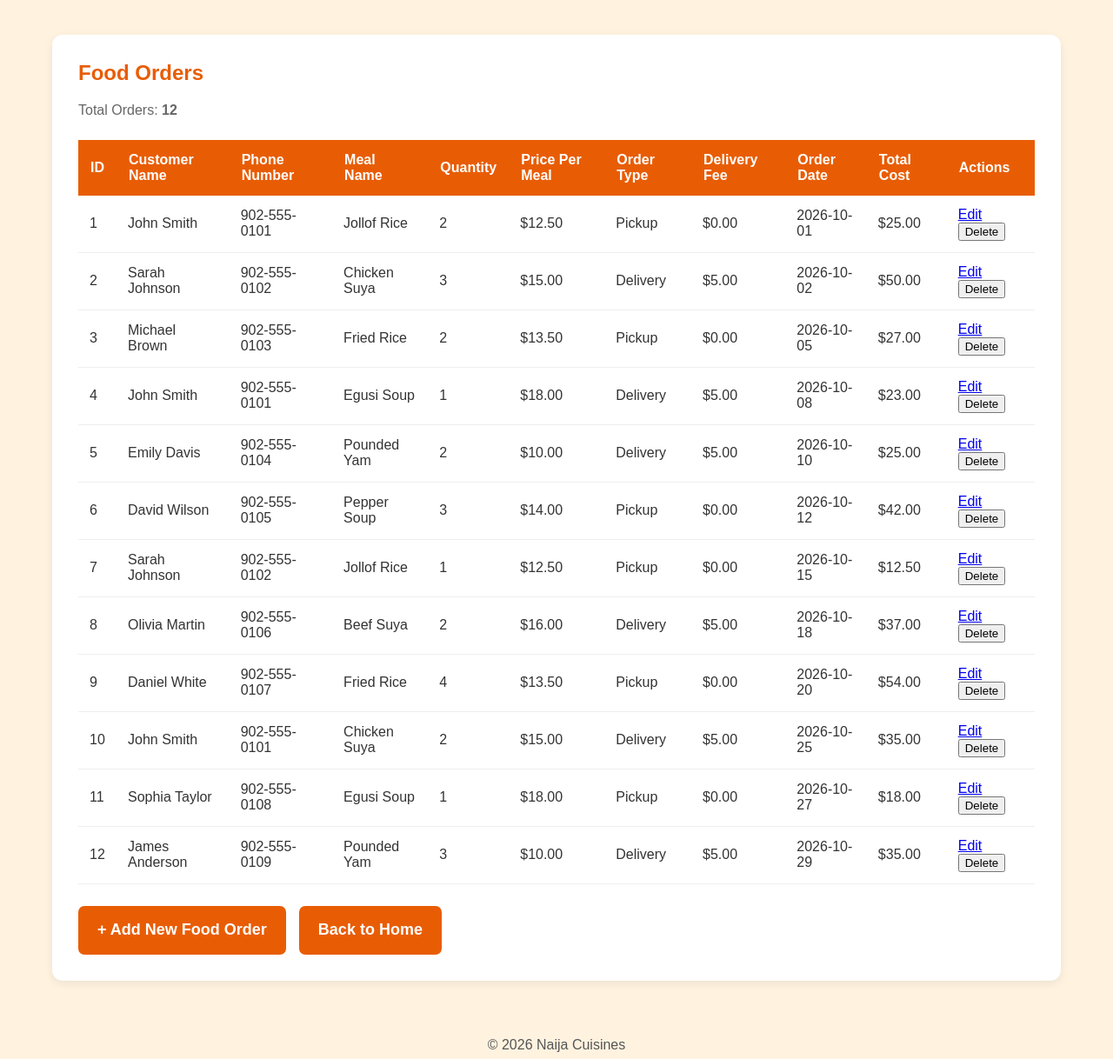
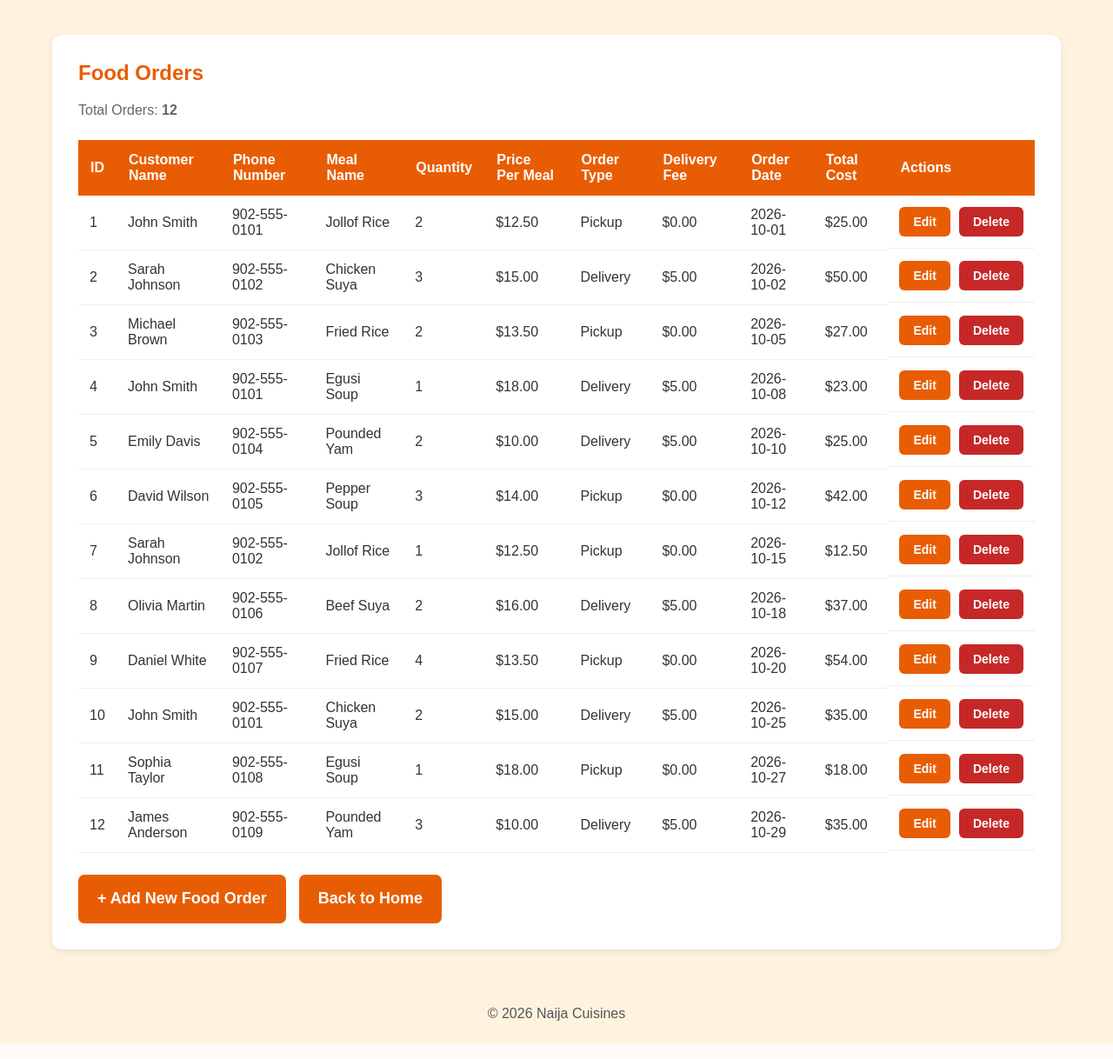
Before and after one commit to taba2517/cis2232_f26_project_abacousnac_thomal, a Spring Boot app: page /orders in a window 1280 px wide. Shown: the part 130-1348 px from the top of the page at 87% size. Run offline with Spring Boot 4, Linux system fonts and the light colour scheme; data comes from the database, SQL or seed files in the repository.

Commit message:
S3_V8 (S3 Complete)

```diff
--- a/Project/food_order_app/src/main/resources/templates/food-orders.html
+++ b/Project/food_order_app/src/main/resources/templates/food-orders.html
@@ -141,6 +141,48 @@
                 width: 100%;
             }
         }
+
+        .action-buttons {
+            display: flex;
+            align-items: center;
+            gap: 10px;
+        }
+
+        .edit-button,
+        .delete-button {
+            display: inline-flex;
+            align-items: center;
+            justify-content: center;
+            padding: 9px 16px;
+            border: none;
+            border-radius: 6px;
+            font-size: 14px;
+            font-weight: bold;
+            text-decoration: none;
+            cursor: pointer;
+        }
+
+        .edit-button {
+            background-color: #E85D04;
+            color: white;
+        }
+
+        .delete-button {
+            background-color: #C62828;
+            color: white;
+        }
+
+        .edit-button:hover {
+            background-color: #C94F00;
+        }
+
+        .delete-button:hover {
+            background-color: #A61B1B;
+        }
+
+        .action-buttons form {
+            margin: 0;
+        }
     </style>
 </head>
 
@@ -205,20 +247,20 @@
                     $<span th:text="${#numbers.formatDecimal(order.totalCost, 1, 2)}"></span>
                 </td>
 
-                <td>
-                    <a th:href="@{/orders/edit/{id}(id=${order.id})}">
+                <td class="action-buttons">
+                    <a class="edit-button"
+                       th:href="@{/orders/edit/{id}(id=${order.id})}">
                         Edit
                     </a>
 
                     <form th:action="@{/orders/delete/{id}(id=${order.id})}"
-                          method="post"
-                          style="display: inline;">
+                          method="post">
 
-                        <button type="submit"
+                        <button class="delete-button"
+                                type="submit"
                                 onclick="return confirm('Are you sure you want to delete this food order?');">
                             Delete
                         </button>
-
                     </form>
                 </td>
             </tr>
--- a/Project/food_order_app/src/main/resources/templates/index.html
+++ b/Project/food_order_app/src/main/resources/templates/index.html
@@ -1,4 +1,3 @@
-
 <!DOCTYPE html>
 <html lang="en" xmlns:th="http://www.thymeleaf.org">
 <head>
@@ -166,6 +165,10 @@
         <button class="button" type="button" disabled>
             Place an Order
         </button>
+
+        <a class="button" th:href="@{/orders}">
+            View Food Orders
+        </a>
     </section>
 
     <section class="reports-section">
```
